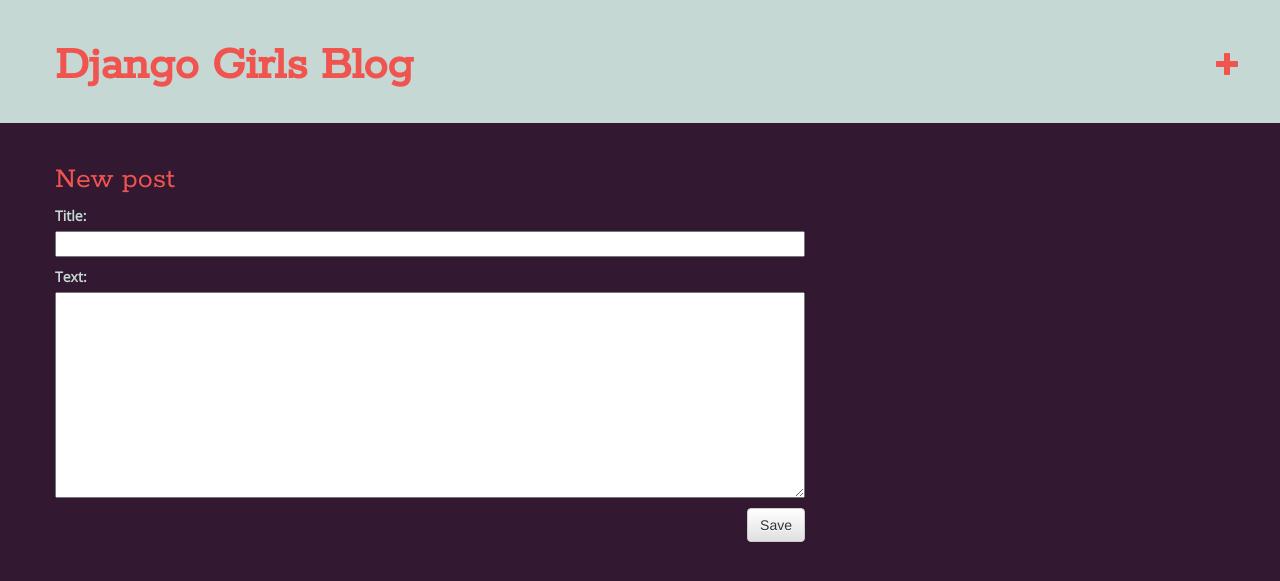
After one commit to kellybisbee/my-first-blog, a Django app: page /post/new/ in a window 1280 px wide. The commit adds this page. Shown: the top 581 px of the page. Run offline with Django 3.2, Linux system fonts and the light colour scheme; the visitor is signed in with stand-in values (Sample User, id 1); some libraries are stand-ins or nearby versions.

Commit message:
Added views to create/edit blog post inside of site

```diff
--- /dev/null
+++ b/blog/forms.py
@@ -0,0 +1,10 @@
+from django import forms
+
+from .models import Post
+
+
+class PostForm(forms.ModelForm):
+
+        class Meta:
+            model = Post
+            fields = ('title', 'text',)
--- a/blog/static/css/blog.css
+++ b/blog/static/css/blog.css
@@ -38,6 +38,16 @@ p {
     font-weight: lighter;
 }
 
+.glyphicon {
+    color: #F0544F;
+    padding-top: 30px;
+}
+
+.glyphicon:hover {
+    opacity: .6;
+}
+
+
 .save {
     float: right;
 }
--- a/blog/templates/blog/base.html
+++ b/blog/templates/blog/base.html
@@ -9,6 +9,9 @@
     </head>
     <body>
         <div class="page-header">
+            {% if user.is_authenticated %}
+                <a href="{% url 'post_new' %}" class="top-menu"><span class="glyphicon glyphicon-plus"></span></a>
+            {% endif %}
             <h1><a href="/">Django Girls Blog</a></h1>
         </div>
         <div class="content container">
--- a/blog/templates/blog/post_detail.html
+++ b/blog/templates/blog/post_detail.html
@@ -7,6 +7,9 @@
                 {{ post.published_date }}
             </div>
         {% endif %}
+        {% if user.is_authenticated %}
+            <a class="btn btn-default" href="{% url 'post_edit' pk=post.pk %}"><span class="glyphicon glyphicon-pencil"></span></a>
+        {% endif %}
         <h2>{{ post.title }}</h2>
         <p>{{ post.text|linebreaksbr }}</p>
     </div>
--- /dev/null
+++ b/blog/templates/blog/post_edit.html
@@ -0,0 +1,9 @@
+{% extends 'blog/base.html' %}
+
+{% block content %}
+    <h2>New post</h2>
+    <form method="POST" class="post-form">{% csrf_token %}
+        {{ form.as_p }}
+        <button type="submit" class="save btn btn-default">Save</button>
+    </form>
+{% endblock %}
--- a/blog/urls.py
+++ b/blog/urls.py
@@ -4,4 +4,6 @@ from . import views
 urlpatterns = [
     path('', views.post_list, name='post_list'),
     path('post/<int:pk>/', views.post_detail, name='post_detail'),
+    path('post/new/', views.post_new, name='post_new'),
+    path('post/<int:pk>/edit/', views.post_edit, name='post_edit'),
 ]
--- a/blog/views.py
+++ b/blog/views.py
@@ -1,6 +1,8 @@
 from django.shortcuts import render, get_object_or_404
 from django.utils import timezone
 from .models import Post
+from .forms import PostForm
+from django.shortcuts import redirect
 
 def post_list(request):
     posts = Post.objects.filter(published_date__lte=timezone.now()).order_by('published_date')
@@ -9,3 +11,30 @@ def post_list(request):
 def post_detail(request, pk):
     post = get_object_or_404(Post, pk=pk)
     return render(request, 'blog/post_detail.html', {'post': post})
+
+def post_new(request):
+    if request.method == "POST":
+        form = PostForm(request.POST)
+        if form.is_valid():
+            post = form.save(commit=False)
+            post.author = request.user
+            post.published_date = timezone.now()
+            post.save()
+            return redirect('post_detail', pk=post.pk)
+    else:
+        form = PostForm()
+    return render(request, 'blog/post_edit.html', {'form': form})
+
+def post_edit(request, pk):
+    post = get_object_or_404(Post, pk=pk)
+    if request.method == "POST":
+            form = PostForm(request.POST, instance=post)
+            if form.is_valid():
+                post = form.save(commit=False)
+                post.author = request.user
+                post.published_date = timezone.now()
+                post.save()
+                return redirect('post_detail', pk=post.pk)
+    else:
+        form = PostForm(instance=post)
+    return render(request, 'blog/post_edit.html', {'form': form})
```
